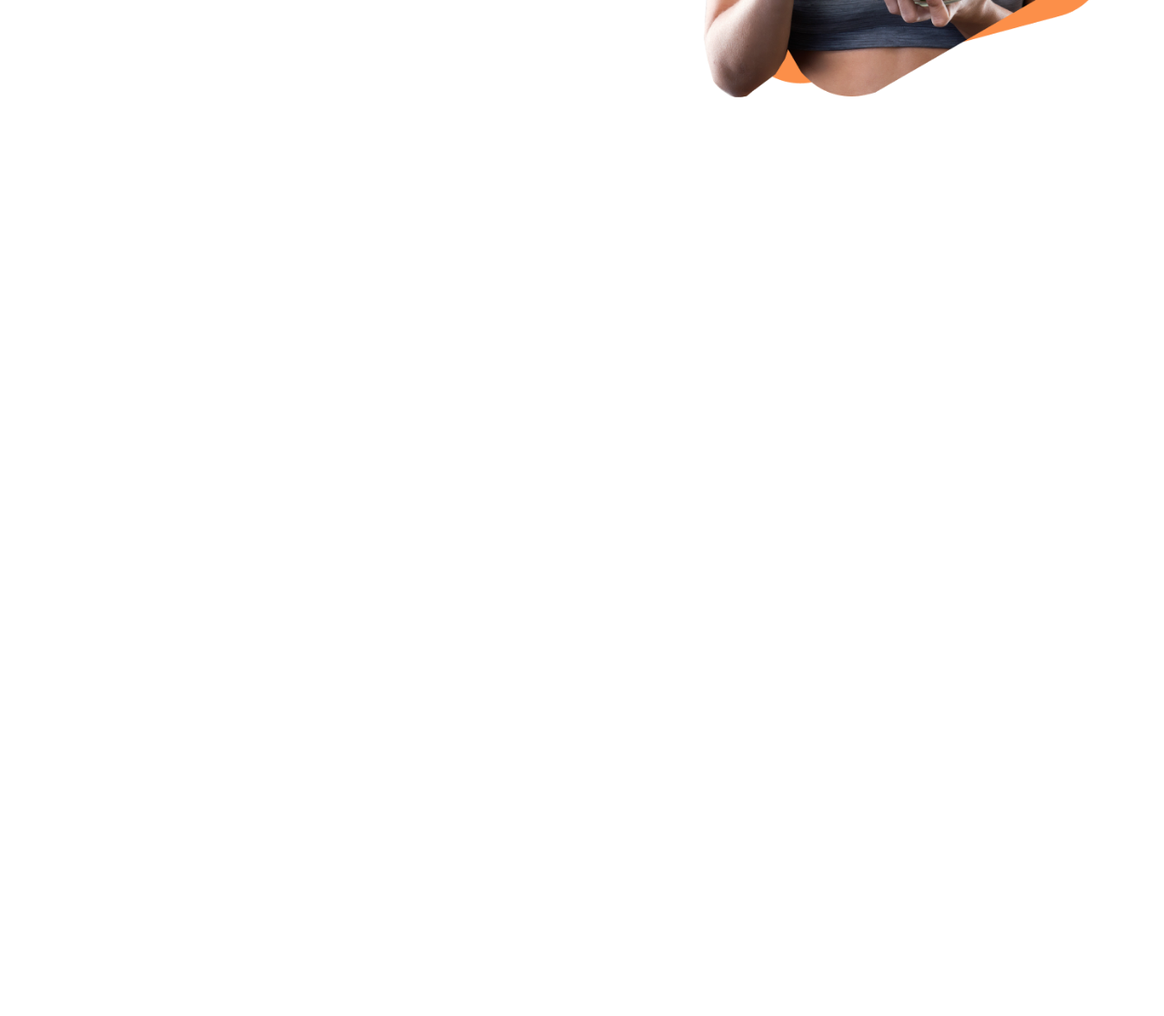
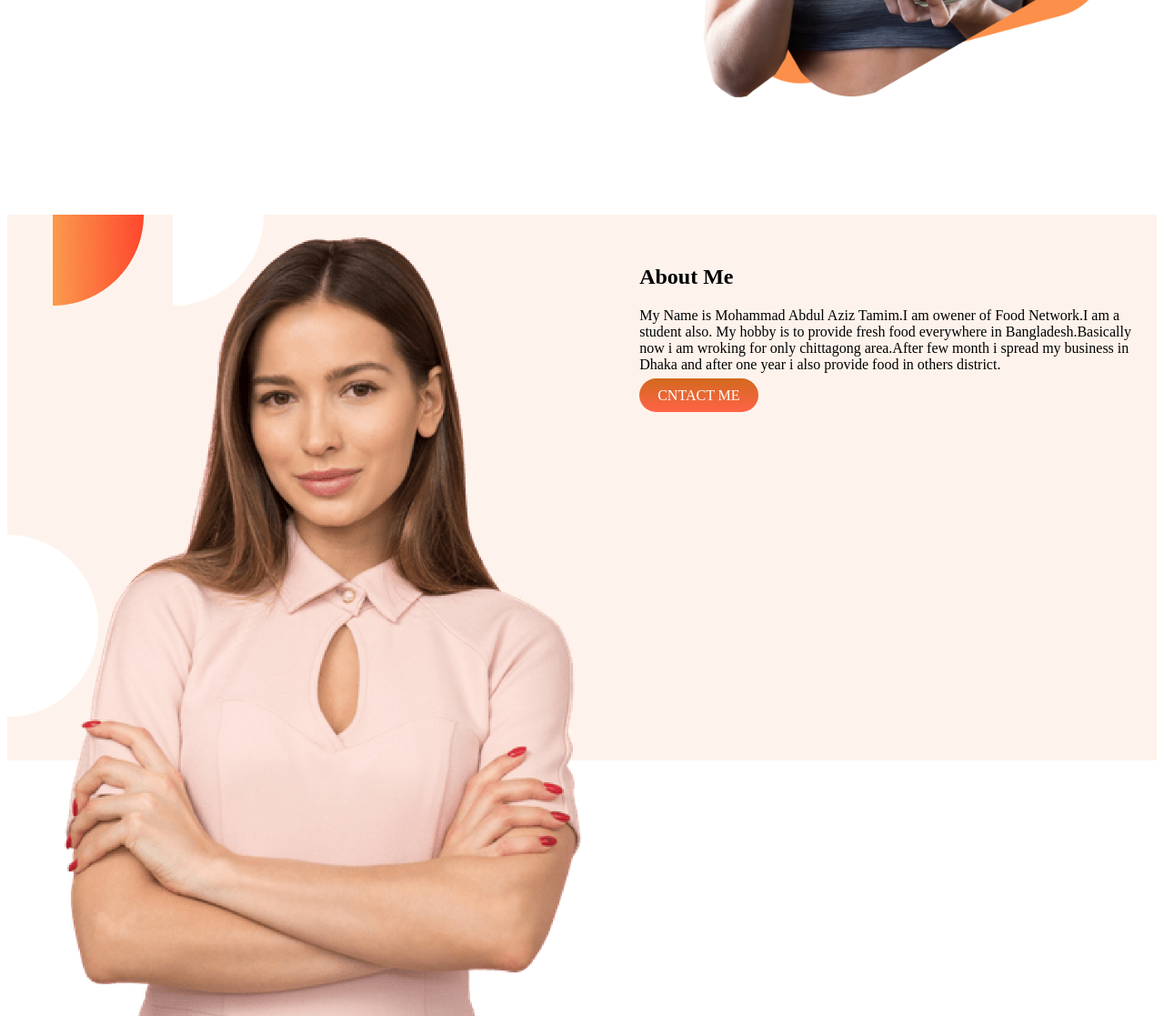
Before and after one commit to tamimaziz/food-network, a plain HTML site: page index.html in a window 1280 px wide. Shown: the part 547-1664 px from the top of the page at 91% size. Before the commit the page ends 800 px from the top, so only its background shows below. Drawn offline with Linux system fonts and the light colour scheme.

Commit message:
middle part added

```diff
--- a/index.html
+++ b/index.html
@@ -27,6 +27,24 @@
             <img src="images/female/Group 8425.png" alt="">
         </div>
     </section>
+    <section class="about-me">
+        <div class="half-width">
+            <img src="images/female/Person Image.png" alt="">
+        </div>
+        <div class="half-width">
+            <div class="set-margin">
+                <h2>About Me</h2>
+                <p>My Name is Mohammad Abdul Aziz Tamim.I am owener of Food Network.I am a student also.
+                    My hobby is to provide fresh food everywhere in Bangladesh.Basically now i am wroking
+                    for only chittagong area.After few month i spread my business in Dhaka and after one
+                    year i also provide food in others district.
+                </p>
+            </div>
+            <a class="link-button" target="_blank" href="https://www.linkedin.com/in/abdul-aziz-tamim-390378169/">CNTACT
+                ME</a>
+        </div>
+
+    </section>
 </body>
 
 </html>
--- a/style.css
+++ b/style.css
@@ -3,6 +3,7 @@
 }
 section{
     display: flex;
+    margin-bottom: 100px;
 }
 h1{
     font-size: 60px;
@@ -26,3 +27,10 @@ margin-top: 2%;
     padding: 10px 20px;
     border-radius: 20px;
 }
+.set-margin{
+    margin-top: 30px;
+}
+.about-me{
+    background-image: url(images/shape/7.png);
+    background-repeat: no-repeat;
+}
```
